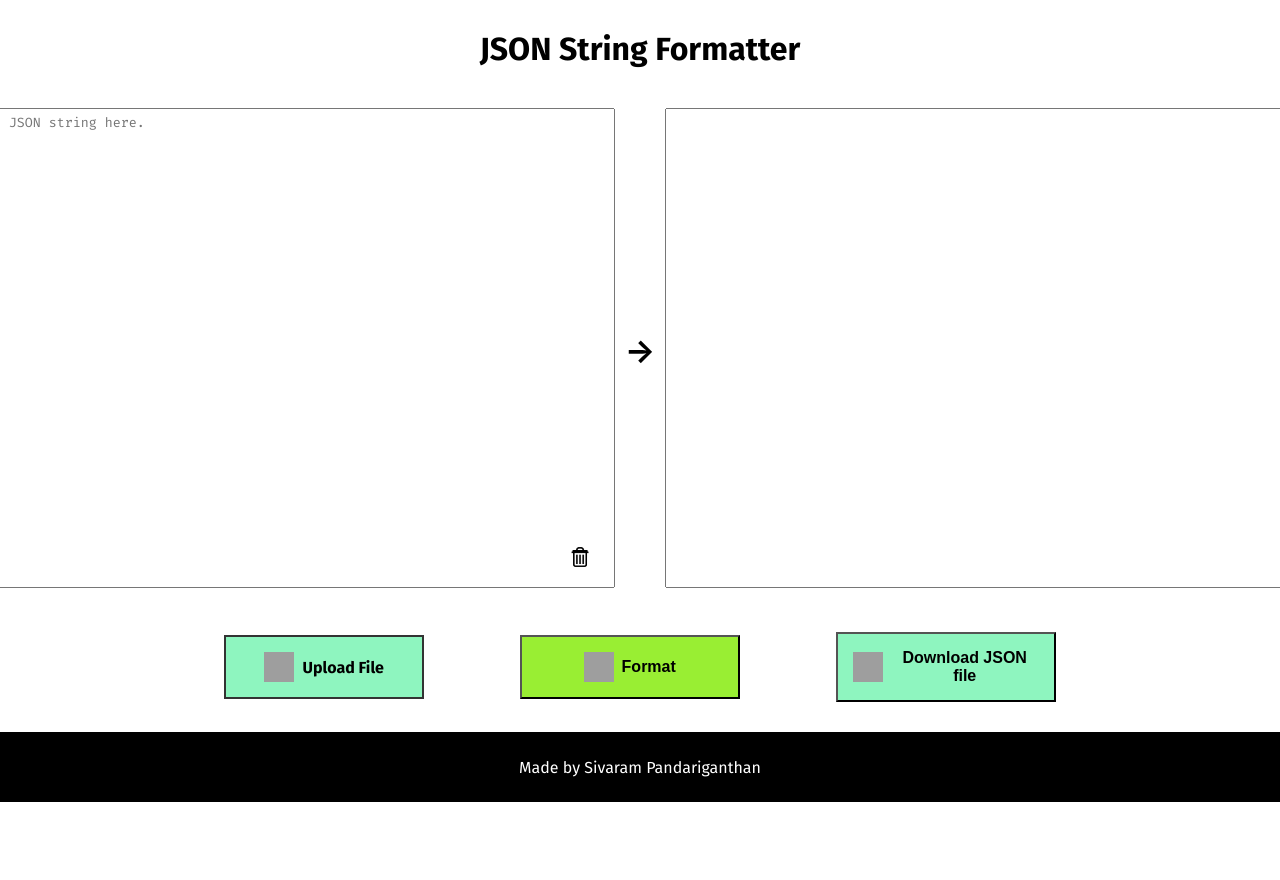
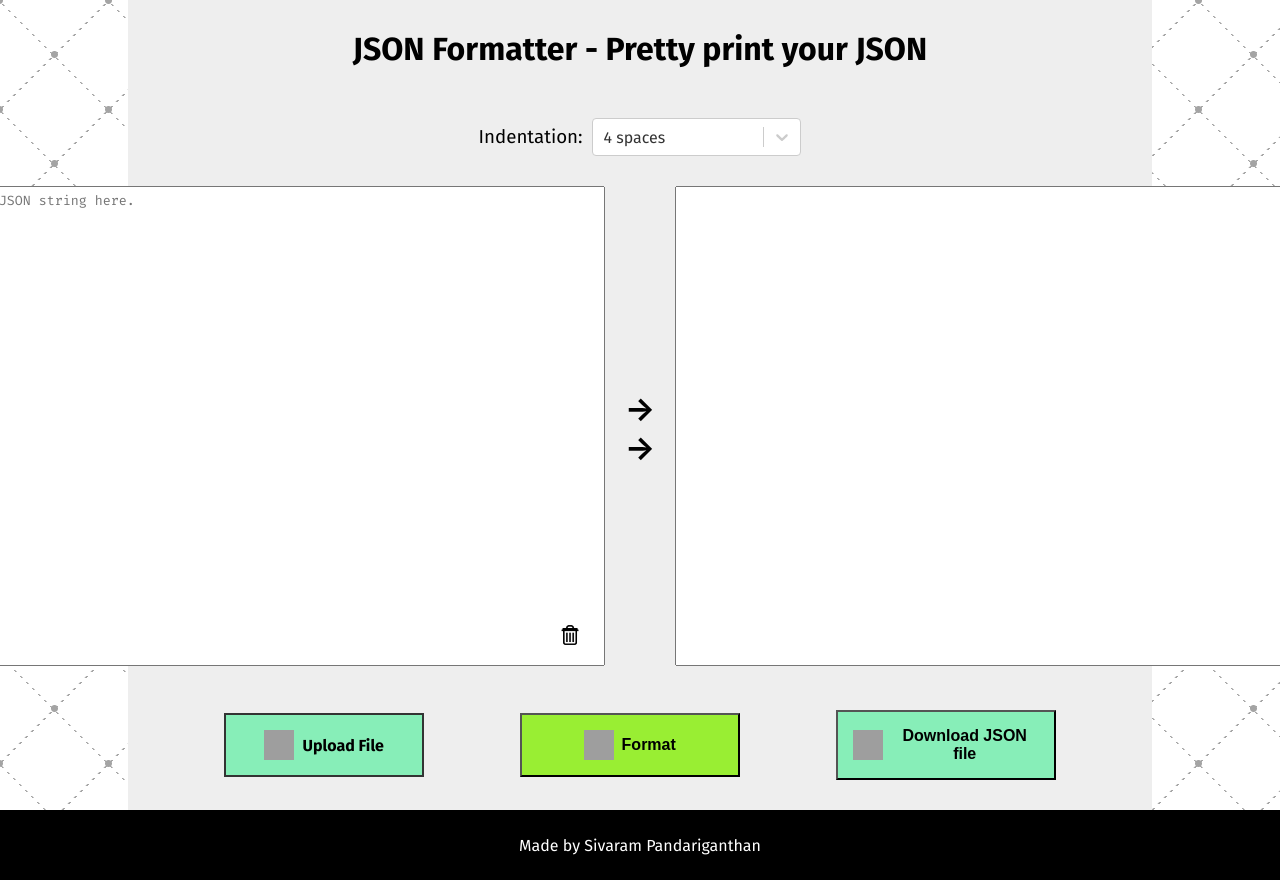
Before and after one commit to SivaramPg/json-prettier, a React (Create React App) app: page / in a window 1280 px wide. Shown: the top 880 px of the page. Before the commit the page ends 802 px from the top, so only its background shows below. Built offline with nearby package versions, Linux system fonts and the light colour scheme; grey boxes are pictures that could not be loaded.

Commit message:
Add indent selection feature

```diff
--- a/src/containers/MainAppContainer.tsx
+++ b/src/containers/MainAppContainer.tsx
@@ -1,6 +1,7 @@
 import React, { useState } from 'react';
 import styled from 'styled-components/macro';
 import { saveAs } from 'file-saver';
+import Select from 'react-select';
 
 import usePrevious from '../hooks/usePrevious';
 
@@ -22,8 +23,17 @@ import {
 const MainAppContainer = () => {
 	const [inputString, setInputString] = useState('');
 	const [formattedString, setFormattedString] = useState('');
+	const [indentSize, setIndentSize] = useState(4);
+
+	const indentOptions = [
+		{ value: 0, label: 'Remove Whitespace' },
+		{ value: 2, label: '2 spaces' },
+		{ value: 4, label: '4 spaces' },
+		{ value: 8, label: '8 spaces' },
+	];
 
 	const previousInputString = usePrevious(inputString);
+	const previousIndentSize = usePrevious(indentSize);
 
 	const setFileStringInput = (jsonString: string) => {
 		setInputString(jsonString);
@@ -36,9 +46,13 @@ const MainAppContainer = () => {
 
 	const formatJson = () => {
 		try {
-			if (inputString && previousInputString !== inputString) {
+			if (
+				inputString &&
+				(previousInputString !== inputString ||
+					previousIndentSize !== indentSize)
+			) {
 				const parsedObj = JSON.parse(inputString.replace(/'/g, ''));
-				setFormattedString(JSON.stringify(parsedObj, null, 4));
+				setFormattedString(JSON.stringify(parsedObj, null, indentSize));
 			}
 		} catch (error) {
 			alert('Invalid JSON string!');
@@ -59,11 +73,28 @@ const MainAppContainer = () => {
 		setFormattedString('');
 	};
 
+	const selectStyles = {
+		input: (styles: any) => ({ ...styles, ...{ width: '150px' } }),
+	};
+
+	const handleIndentSelection = (selectedOption: any) => {
+		setIndentSize(selectedOption.value);
+	};
+
 	return (
 		<div>
 			<MainContainer>
 				<SubContainer>
-					<PageTitle title="JSON String Formatter" />
+					<PageTitle title="JSON Formatter - Pretty print your JSON" />
+					<FlexRowContainer style={{ width: '100%', margin: '20px 0' }}>
+						<h3 style={{ fontWeight: 'normal' }}>Indentation:&nbsp;&nbsp;</h3>
+						<Select
+							styles={selectStyles}
+							defaultValue={indentOptions[2]}
+							onChange={handleIndentSelection}
+							options={indentOptions}
+						/>
+					</FlexRowContainer>
 					<TextareaContainer>
 						<TextBox
 							id="textarea-1"
@@ -74,7 +105,10 @@ const MainAppContainer = () => {
 							onChange={handleStringInput}
 							handleClearTextbox={handleClearTextbox}
 						/>
-						<h1>&rarr;</h1>
+						<div style={{ margin: '0 10px' }}>
+							<h1>&rarr;</h1>
+							<h1>&rarr;</h1>
+						</div>
 						<TextBox
 							id="textarea-2"
 							value={formattedString}
@@ -113,6 +147,31 @@ const MainContainer = styled(FlexContainer)`
 	width: 100%;
 	min-height: calc(100vh - 70px);
 	align-items: flex-start;
+
+	background: radial-gradient(#a4a4a4 3px, transparent 4px),
+		radial-gradient(#a4a4a4 3px, transparent 4px),
+		linear-gradient(#fff 4px, transparent 0),
+		linear-gradient(
+			45deg,
+			transparent 74px,
+			transparent 75px,
+			#a4a4a4 75px,
+			#a4a4a4 76px,
+			transparent 77px,
+			transparent 109px
+		),
+		linear-gradient(
+			-45deg,
+			transparent 75px,
+			transparent 76px,
+			#a4a4a4 76px,
+			#a4a4a4 77px,
+			transparent 78px,
+			transparent 109px
+		),
+		#fff;
+	background-size: 109px 109px, 109px 109px, 100% 6px, 109px 109px, 109px 109px;
+	background-position: 54px 55px, 0px 0px, 0px 0px, 0px 0px, 0px 0px;
 `;
 
 const SubContainer = styled(FlexColumnContainer)`
@@ -120,7 +179,8 @@ const SubContainer = styled(FlexColumnContainer)`
 	width: 80%;
 	max-width: 1600px;
 	min-height: calc(100vh - 70px);
-	background-color: white;
+	/* background-color: #ffffffee; */
+	background-color: #eee;
 `;
 
 const TextareaContainer = styled(FlexRowContainer)`
```
